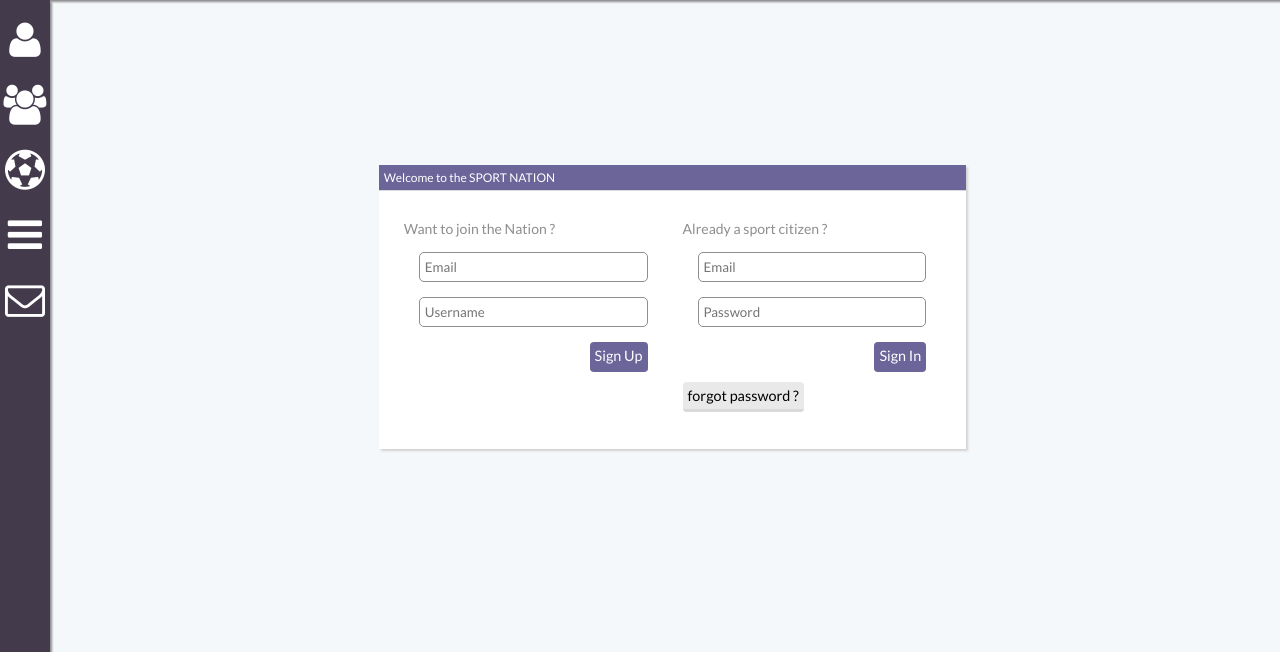
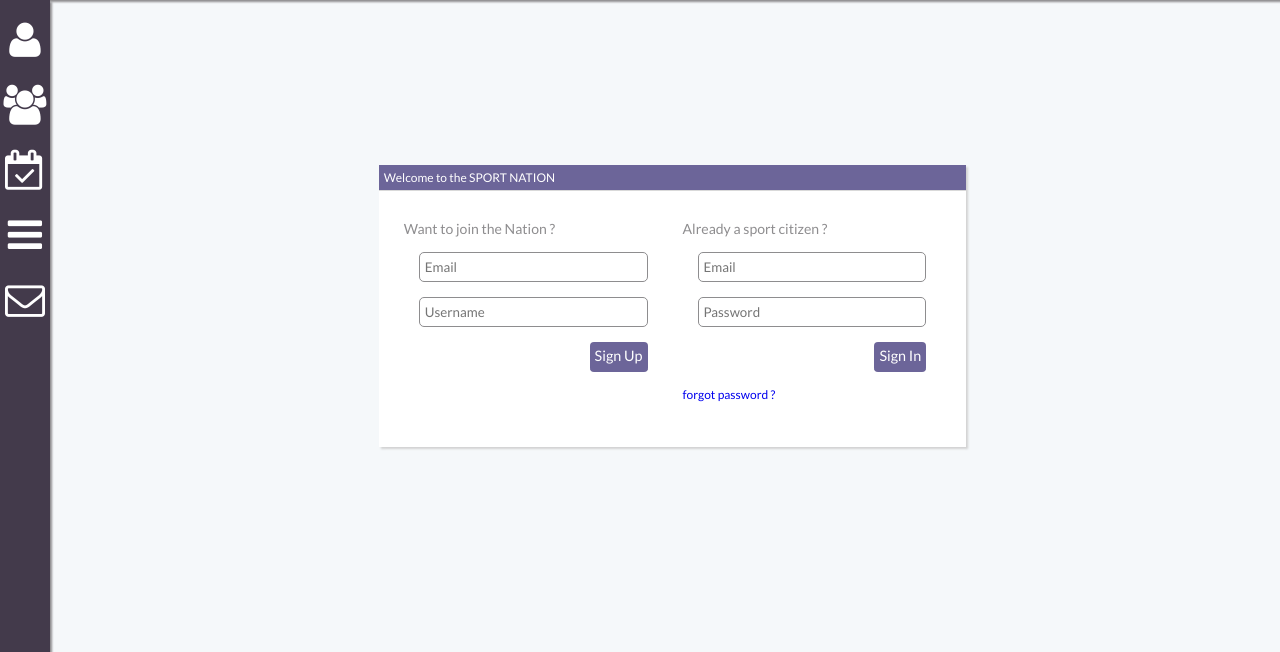
Before and after one commit to esgiprojetninja/ninja, a PHP site: page /user/subscribe in a window 1280 px wide. Shown: the part 50-702 px from the top of the page. Run offline with PHP 8.4, Linux system fonts and the light colour scheme; the visitor is signed in with stand-in values (Sample User, id 1); data that the repository does not hold is empty; some libraries are stand-ins or nearby versions.

Commit message:
USER | html : DON'T TOUCH MY CODE UNLESS NECESSARY

```diff
--- a/views/template.php
+++ b/views/template.php
@@ -36,8 +36,8 @@
                 <a href="<?= WEBROOT; ?>team/list" class="item">
                     <span class="fa fa-users"></span>
                 </a>
-                <a href="#" class="item">
-                    <span class="fa fa-futbol-o"></span>
+                <a href="<?= WEBROOT; ?>event/list" class="item">
+                    <span class="fa fa-calendar-check-o"></span>
                 </a>
                 <div class="item dropdown header-burger icon" id="popinNotifications">
                     <span class="icon-menu fa fa-bars"></span>
--- a/views/user/subscribe.tpl.php
+++ b/views/user/subscribe.tpl.php
@@ -15,7 +15,7 @@
           <?php
             $this->createForm($formLogin, $logErrors);
           ?>
-          <a class="btn btn-default" href="#">forgot password ?</a>
+          <a href="#">forgot password ?</a>
           </div>
         </div>
       </div>
```
